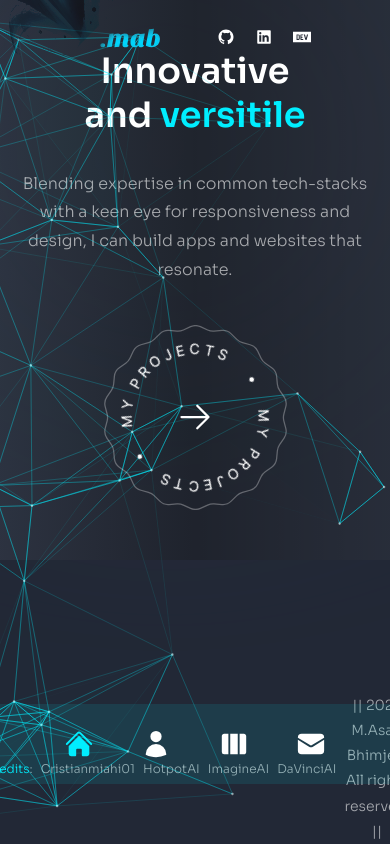
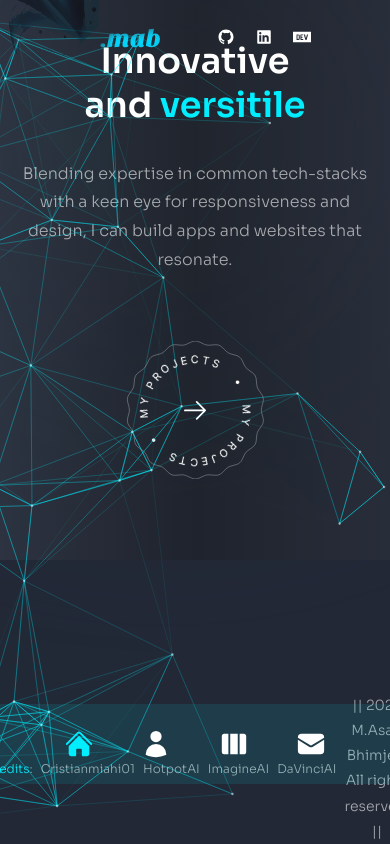
Before and after one commit to Chartok/portfolio-starter, a Next.js app: page / in a window 390 px wide. Built offline with nearby package versions, Linux system fonts and the light colour scheme.

Commit message:
fixed button responsiveness; refining footer more

```diff
--- a/pages/index.js
+++ b/pages/index.js
@@ -40,7 +40,7 @@ const Home = () => {
             Blending expertise in common tech-stacks with a keen eye for responsiveness and design, I can build apps and websites that resonate.
           </motion.p>
           {/* ProjectsBtn */}
-          <div className='flex justify-center xl:hidden relative'>
+          <div className='flex justify-center xl:hidden relative scale-75 pb-5'>
             <ProjectsBtn />
           </div>
           <motion.div
```
